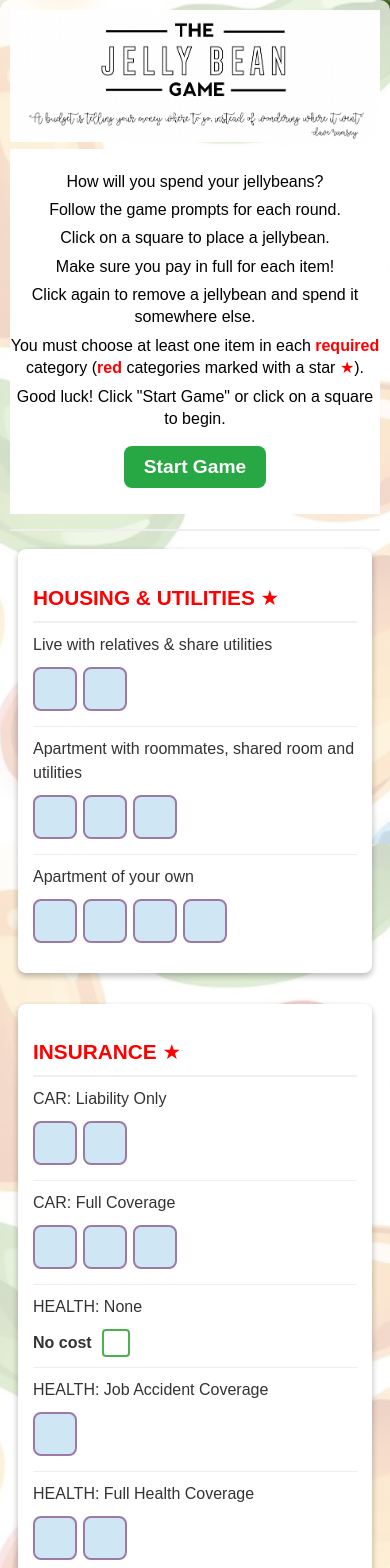
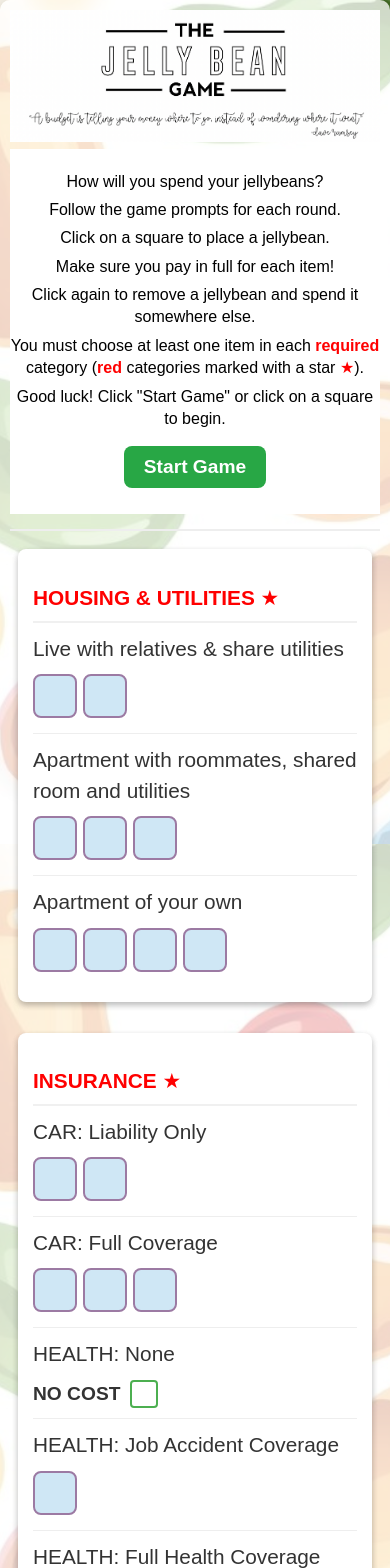
Before and after one commit to nakawebsvcs/jellybeangame, a React (Vite) app: page / in a window 390 px wide. Shown: the top 1568 px of the page. Built offline with nearby package versions, Linux system fonts and the light colour scheme.

Commit message:
Improve font size and colors

```diff
--- a/src/App.css
+++ b/src/App.css
@@ -135,7 +135,7 @@ h2 {
 }
 
 .section-title {
-  color: #86678c;
+  color: #501c59;
   font-size: 1.3rem;
   margin-bottom: 15px;
   text-align: center;
@@ -178,7 +178,7 @@ h2 {
     color: black;
     padding: 1.5rem 2rem;
     border-radius: 8px;
-    font-size: 0.95rem;
+    font-size: 1rem;
     font-weight: bold;
     z-index: 999;
     box-shadow: 0 4px 12px rgba(0, 0, 0, 0.25);
@@ -286,7 +286,7 @@ main {
 }
 
 .item-name {
-    font-size: 16px;
+    font-size: 1rem;
     margin-bottom: 10px;
     color: #333;
 }
@@ -417,7 +417,7 @@ footer {
 .no-cost-text {
   font-weight: bold;
   color: #333;
-  font-size: 16px;
+  font-size: 1.2rem;
 }
 
 /* Custom checkbox styling */
@@ -515,6 +515,14 @@ input[type="checkbox"] {
         gap: 15px;
     }
 
+    .item-name {
+      font-size: 1.2rem;
+    }
+
+    .no-cost-text {
+      font-size: 1.2rem;
+    }
+
     .alert-content {
         padding: 20px;
         margin: 10px;
@@ -574,7 +582,7 @@ input[type="checkbox"] {
         width: 95%;
         max-width: 380px;
         z-index: 1001;
-        font-size: 0.9rem;
+        font-size: 1.2rem;
         padding: 10px 15px;
         background-color: white;
         color: black;
@@ -617,6 +625,14 @@ input[type="checkbox"] {
         margin: 6px 0;
     }
 
+    .item-name {
+      font-size: 1.3rem;
+    }
+
+     .no-cost-text {
+      font-size: 1.2rem;
+    }
+
     #alert-message {
         font-size: 1.2rem;
     }
@@ -639,7 +655,7 @@ input[type="checkbox"] {
     }
 
     .temp-status-message {
-        font-size: 0.85rem;
+        font-size: 1.2rem;
         padding: 8px 12px;
     }
 }
--- a/src/App.jsx
+++ b/src/App.jsx
@@ -46,11 +46,12 @@ function App() {
   });
 
   // Show alert message with optional sections
-  const showGameAlert = (message, sectionTitle, sectionContent) => {
+  const showGameAlert = (message, sectionTitle, sectionContent, type = "warning") => {
     setAlertData({
       message: message || "",
       sectionTitle: sectionTitle || "",
       sectionContent: sectionContent || "",
+      type: type
     });
     setShowAlert(true);
   };
@@ -74,6 +75,7 @@ function App() {
       message: "",
       sectionTitle: "",
       sectionContent: "",
+      type: "warning"
     });
 
     // Re-initialize board state to initial state
@@ -287,13 +289,15 @@ function App() {
           showGameAlert(
             "Round 3: Someone in your family broke their leg. ☹️\nLuckily, you have health insurance!\nClick 'OK' to continue to Round 4.",
             "Things to Think About",
-            ROUNDS[3].sectionContent
+            ROUNDS[3].sectionContent,
+            "instruction"
           );
         } else {
           showGameAlert(
             "Round 3: Someone in your family broke their leg. ☹️\nYou do not have insurance; remove 3 jellybeans.",
             "Things to Think About",
-            ROUNDS[3].sectionContent
+            ROUNDS[3].sectionContent,
+            "instruction"
           );
         }
       }, 100);
@@ -518,7 +522,8 @@ function App() {
       showGameAlert(
         ROUNDS[2].message,
         ROUNDS[2].sectionTitle,
-        ROUNDS[2].sectionContent
+        ROUNDS[2].sectionContent,
+        "instruction"
       );
     } else if (currentRound === 2) {
       setCurrentRound(3);
@@ -529,11 +534,13 @@ function App() {
       // (With insurance, specialAction handles advancement)
       setCurrentRound(4);
       showGameAlert(
-        "Final Round: You've received a raise of 2 jellybeans!\nSpend your beans wisely!"
+        "Final Round: You've received a raise of 2 jellybeans!\nSpend your beans wisely!",
+        "instruction"
       );
     } else if (currentRound === 4) {
       showGameAlert(
-        "Congratulations! You have completed the game by\nsuccessfully budgeting through life's ups and downs.\nClick OK to play again."
+        "Congratulations! You have completed the game by\nsuccessfully budgeting through life's ups and downs.\nClick OK to play again.",
+        "instruction"
       );
     }
   };
@@ -678,7 +685,8 @@ function App() {
       showGameAlert(
         ROUNDS[1].message,
         ROUNDS[1].sectionTitle,
-        ROUNDS[1].sectionContent
+        ROUNDS[1].sectionContent,
+        "instruction"
       );
     }
   };
@@ -736,6 +744,7 @@ function App() {
           message={alertData.message}
           sectionTitle={alertData.sectionTitle}
           sectionContent={alertData.sectionContent}
+          type={alertData.type}
           onClose={() => setShowAlert(false)}
           specialAction={
             currentRound === 3 &&
@@ -749,7 +758,8 @@ function App() {
                   setCurrentRound(4);
                   setTimeout(() => {
                     showGameAlert(
-                      "Final Round: You've received a raise of 2 jellybeans!\nSpend your beans wisely!"
+                      "Final Round: You've received a raise of 2 jellybeans!\nSpend your beans wisely!",
+                      "instruction"
                     );
                   }, 300);
                 }
--- a/src/components/GameAlert.jsx
+++ b/src/components/GameAlert.jsx
@@ -6,6 +6,7 @@ const GameAlert = ({
   specialAction,
   sectionTitle,
   sectionContent,
+  type = "warning"
 }) => {
   // Close on Escape key
   useEffect(() => {
@@ -47,7 +48,13 @@ const GameAlert = ({
 
         {/* Main Message (round instructions) - Shows at BOTTOM */}
         {message && (
-          <p id="alert-message" style={{ whiteSpace: "pre-line" }}>
+          <p
+            id="alert-message"
+            style={{
+              whiteSpace: "pre-line",
+              color: type === "instruction" ? "blue" : "red",
+            }}
+          >
             {message}
           </p>
         )}
--- a/src/components/Item.jsx
+++ b/src/components/Item.jsx
@@ -21,7 +21,7 @@ const Item = ({ item, itemState, onBeanClick, currentRound }) => {
       <div className="item">
         <div className="item-name">{item.name}</div>
         <div className="checkbox-container">
-          <div className="no-cost-text">No cost</div>
+          <div className="no-cost-text">NO COST</div>
           <label className="checkbox-label">
             <input
               type="checkbox"
```
